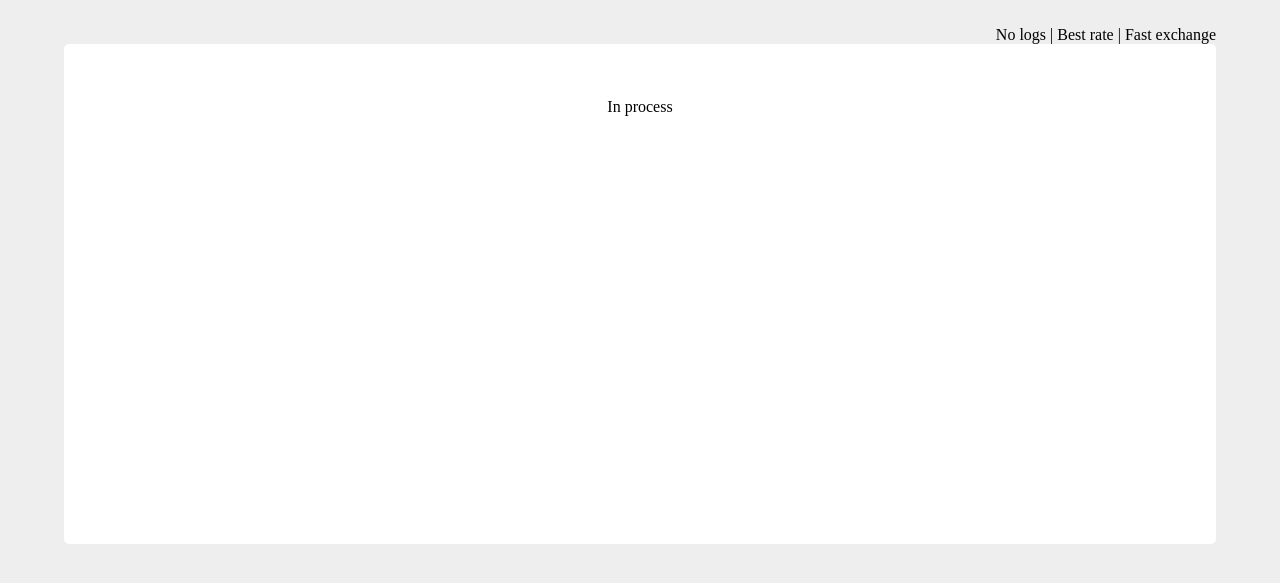
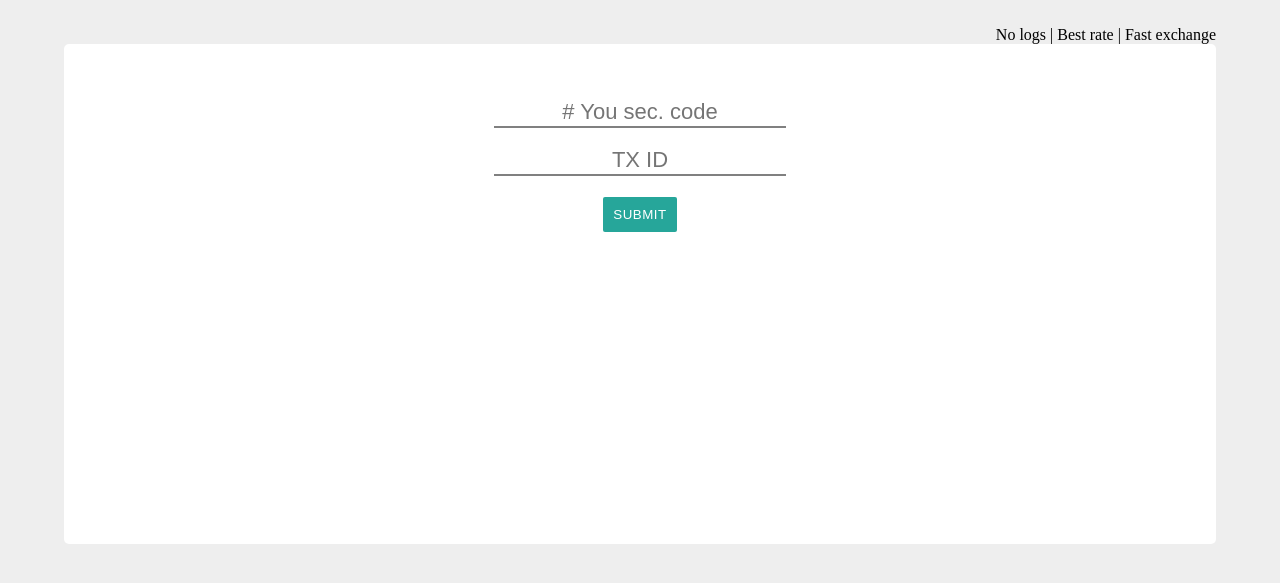
Before and after one commit to dcnl1980/crypto_exchange, a PHP site: page /payment.php in a window 1280 px wide. Shown: the top 583 px of the page. Run offline with PHP 8.4, Linux system fonts and the light colour scheme; data that the repository does not hold is empty.

Commit message:
Fully working

```diff
--- a/include/function.php
+++ b/include/function.php
@@ -62,19 +62,13 @@
 			}
 
 			else if($crypto == "BTC") {
-				$pr_lin = 0;
-				$sa_pr = $price*10**8;
+				$massive = implode('', file("https://blockchain.info/rawtx/$tx_id"));
+				$massive = json_decode($massive, true);
 
-				$var = file('https://blockchain.info/rawtx/'.$tx_id);
-
-				for($i=10; $i != sizeof($var); $i++)
-					if(strstr($var[$i], $btc))
-						$pr_lin = $i+1;
-
-				$p_p_btc = substr($var[$pr_lin], 17, -2);
-
-				if ($p_p_btc >= $sa_pr)
-					return true;
+				for($i =0; $i != count($massive['out']); $i++)
+					if($massive['out'][$i]['addr'] == $btc)
+						if($massive['out'][$i]['value'] >= $price*10**8)
+							return true;
 			}
 
 			else if($crypto == "LTC") {
@@ -105,7 +99,9 @@
 	}
 
 	function SQL_Query($tp, $sql) {
-		$conn = new mysqli("localhost", "root", "", "exchange");
+		include 'settings.php';
+
+		$conn = new mysqli($host, $user, $passw, "exchange");
 		$result = $conn->query($sql);
 		if($tp == "full") {
 			$row = $result->fetch_assoc();
@@ -119,4 +115,70 @@
 		}
 	}
 
+	function retWallet($name) {
+		include 'settings.php';
+
+		if($name = "XMR")
+			return $xmr;
+		else if($name = "ETH")
+			return $eth;
+		else if($name = "BTC")
+			return $btc;
+		else if($name = "DASH")
+			return $dash;
+		else if($name = "LTC")
+			return $ltc;
+	}
+
+	function retCrypto() {
+
+	}
+
+	function retAmmount($d_type, $price,$ammo) {
+		if($d_type == "f-c")
+			return 1*$ammo/$price;
+		else
+			return $ammo*$price/1;
+	}
+
+	function checkExch() {
+		if(!(isset($_GET['pair'])))
+			die;
+
+		else if(!(is_numeric($_GET['pair'])))
+			die;
+
+		else if(SQL_Query("full","SELECT COUNT(`name`) FROM `pair` WHERE `id` = ".$_GET['pair'])['COUNT(`name`)'] == 0)
+			die;
+	}
+
+	function retDType($pair) {
+		$row = SQL_Query("full", "SELECT `d_type` FROM `pair` WHERE `name`= '".$pair."'");
+
+		return $row['d_type'];
+	}
+
+	function retPNAME($sec) {
+		$row = SQL_Query("full","SELECT `pair` FROM `deals` WHERE `sec` = '".$sec."'");
+
+		return $row['pair'];
+	}
+
+	function retText($sec) {
+		$wallet = null;
+
+		include 'include/settings.php';
+
+		$row = SQL_Query("full", "SELECT `f_amm`, `t_amm` FROM `deals` WHERE `sec` = '$sec'");
+		$row2 = SQL_Query("full", "SELECT  `f_sk`, `t_sk` FROM `pair` WHERE `name` = '".retPNAME($sec)."'");
+
+		if(retDType(retPNAME($sec)) == "f-c") {
+			$wallet = $card;
+		} else {
+			$wallet = retWallet($row2['f_sk']);
+		}
+
+		return '<span style="font-size: 20px;">Hi, you must send '.$row['f_amm'].' '.$row2['f_sk'].' to <b>'.$wallet.'</b><br>With description: <b>'.$sec.'</b><br>And you get: '.$row['t_amm'].' '.$row2['t_sk'].'</span>';;
+	}
+
 ?>
--- a/payment.php
+++ b/payment.php
@@ -2,11 +2,41 @@
 
 	include  'include/function.php';
 
-	if(isset($_POST['payment']) && isset($_POST['tx_id']) ) {
-		$crypto = true;
+	$info = null;
+
+	if(isset($_POST['tx_id']) && strlen($_POST['tx_id']) > 4 && isset($_POST['sec'])) {
+		$payment = false;
+		$sec = preg_replace("[^\w\d\s]","",$_POST['sec']);
 		$tx_id = preg_replace("[^\w\d\s]","",$_POST["tx_id"]);
 
-		$payment = Find_Payment($tx_id, $row['f_sk'], retCrypto($_POST['c_m'], retPrice($row['d_type'], $row['f_sk'], $row['t_sk'])));
+		$row = SQL_Query("full","SELECT `f_amm`,`t_amm`,`receiver` FROM `deals` WHERE `sec` = '".$sec."'");
+		$row2 = SQL_Query("full","SELECT `f_sk`, `t_sk` FROM `pair` WHERE `name` = '".retPNAME($sec)."'");
+
+		if(retDType(retPNAME($sec)) == "f-c")
+			if($tx_id == "Payed")
+				$payment = true;
+		else
+			$payment = Find_Payment($tx_id, $row2['f_sk'], $row['f_amm']);
+
+		if($payment) {
+			if(retDType(retPNAME($sec)) == "f-c") {
+				sendMessage(urlencode("If you received payment with desc.: ".$sec." with ".$row['f_amm']." ".$row2['f_sk']."\nPair: ".retPNAME($sec)."\nSend: ".$row['t_amm']." ".$row2['t_sk']."\nTo: ".$row['receiver']));
+			} else
+				sendMessage(urlencode("Client maked payment, pair: ".retPNAME($sec)."\nSend: ".$row['t_amm']." ".$row2['t_sk']."\nTo: ".$row['receiver']));
+
+			SQL_Query("nfull", 'UPDATE `deals` SET `pair`="",`f_amm`="",`t_amm`="",`receiver`="",`date`="",`payment`="" WHERE `sec`= "'.$sec.'"');
+			$info = "<b>Succesfull</b>! Please wait 5-10 min.";
+		} else {
+			$info = "Payment not found.";
+		}
+	} else if (isset($_POST['sec'])) {
+		$sec = preg_replace("[^\w\d\s]","",$_POST['sec']);
+
+		if(SQL_Query("full","SELECT COUNT(`id`) FROM `deals` WHERE `sec` = '".$sec."'")['COUNT(`id`)'] == 0) {
+			$info = 'Not found...';
+		} else {
+			$info = retText($sec);
+		}
 	}
 
 ?>
@@ -15,7 +45,7 @@
 	<head>
 		<meta charset="utf-8">
 		<link rel="stylesheet" href="css/my.css">
-		<title><?php echo $row['name']; ?> | Exchange</title>
+		<title>Payment | Exchange</title>
 	</head>
 	<body class="content">
 		<div class="info-0">
@@ -28,7 +58,18 @@
 				<br>
 				<br>
 				<br>
-				In process
+				<form method="post">
+					<input type="text" class="material" name="sec" placeholder="# You sec. code" required>
+					<br>
+					<br>
+					<input type="text" class="material" name="tx_id" placeholder="TX ID">
+					<br>
+					<br>
+					<button type="submit" class="btn-material">Submit</button>
+				</form>
+				<br>
+				<br>
+				<?php echo $info; ?>
 			</div>
 		</div>
 	</body>
```
Also changed, not shown: exchange.php (+17 -19 lines), include/settings.php (+6 -5 lines).
